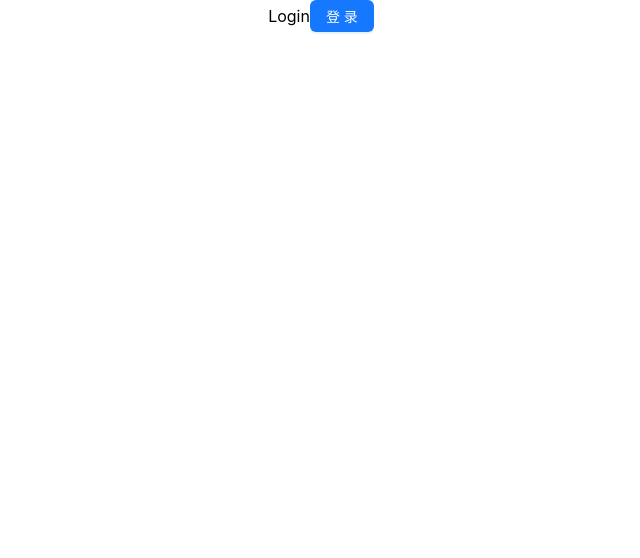
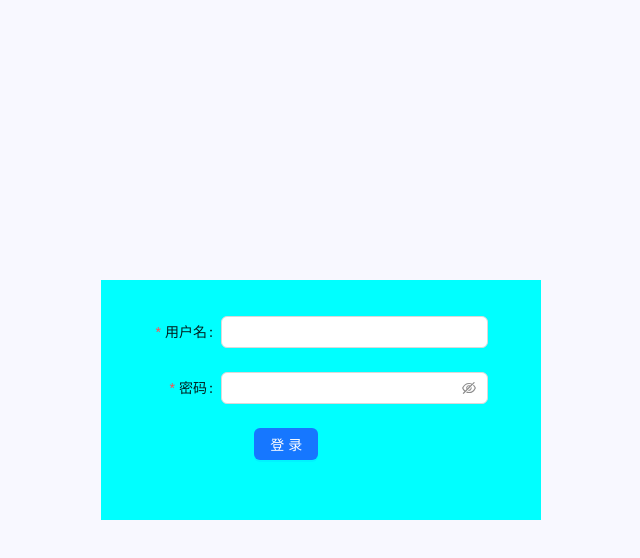
Before and after one commit to ppztt/graduate, a React app: page /login in a window 1280 px wide. Shown: the top 558 px of the page, without its empty margins (319-959 px from the left). Built offline with nearby package versions, Linux system fonts and the light colour scheme.

Commit message:
feat: 登录页

```diff
--- a/config/webpack.config.js
+++ b/config/webpack.config.js
@@ -317,6 +317,7 @@ module.exports = function (webpackEnv) {
         ...(isEnvProductionProfile && {
           'react-dom$': 'react-dom/profiling',
           'scheduler/tracing': 'scheduler/tracing-profiling',
+          '@': paths.appSrc
         }),
         ...(modules.webpackAliases || {}),
       },
--- a/package.json
+++ b/package.json
@@ -145,5 +145,9 @@
     "presets": [
       "react-app"
     ]
+  },
+  "devDependencies": {
+    "eslint-import-resolver-webpack": "^0.13.8",
+    "sass": "^1.77.2"
   }
 }
--- a/src/App.css
+++ b/src/App.css
@@ -1,38 +1,4 @@
 .App {
-  text-align: center;
+  width: 100%;
+  height: 100%;
 }
-
-.App-logo {
-  height: 40vmin;
-  pointer-events: none;
-}
-
-@media (prefers-reduced-motion: no-preference) {
-  .App-logo {
-    animation: App-logo-spin infinite 20s linear;
-  }
-}
-
-.App-header {
-  background-color: #282c34;
-  min-height: 100vh;
-  display: flex;
-  flex-direction: column;
-  align-items: center;
-  justify-content: center;
-  font-size: calc(10px + 2vmin);
-  color: white;
-}
-
-.App-link {
-  color: #61dafb;
-}
-
-@keyframes App-logo-spin {
-  from {
-    transform: rotate(0deg);
-  }
-  to {
-    transform: rotate(360deg);
-  }
-}
--- a/src/index.css
+++ b/src/index.css
@@ -5,9 +5,15 @@ body {
     sans-serif;
   -webkit-font-smoothing: antialiased;
   -moz-osx-font-smoothing: grayscale;
+  width: 100vw;
+  height: 100vh;
 }
 
 code {
   font-family: source-code-pro, Menlo, Monaco, Consolas, 'Courier New',
     monospace;
 }
+#root {
+  width: 100%;
+  height: 100%;
+}
--- /dev/null
+++ b/src/pages/login/index.scss
@@ -0,0 +1,19 @@
+.login-layout {
+    width: 100%;
+    height: 100%;
+    // background: url(../../assets/bg.png) no-repeat;
+    background-color: #F8F8FF;
+    .login-box {
+        display: flex;
+        justify-content: center;
+        flex-direction: column;
+        position: relative;
+        top: 50%;
+        left: 50%;
+        transform: translate(-50%, -50%);
+        width: 400px;
+        height: 200px;
+        padding: 20px;
+        background-color: aqua;
+    }
+}
--- a/src/pages/login/index.tsx
+++ b/src/pages/login/index.tsx
@@ -1,11 +1,47 @@
 import React from 'react'
-import { Button } from 'antd'
+import type { FormProps } from 'antd';
+import { Button, Form, Input } from 'antd';
+import { loginForm } from '@/type/loginType';
+import './index.scss'
 
 export default function Login() {
+      const onFinish: FormProps<loginForm>['onFinish'] = (values) => {
+        console.log('Success:', values)
+      }
+
+      const onFinishFailed: FormProps<loginForm>['onFinishFailed'] = (errorInfo) => {
+        console.log('Failed:', errorInfo)
+      }
     return (
-        <div>
-            Login
-            <Button type='primary'>登录</Button>
+        <div className='login-layout'>
+            <div className='login-box'>
+                <Form
+                    name="login_form"
+                    labelCol={{ span: 6 }}
+                    wrapperCol={{ span: 16 }}
+                    onFinish={onFinish}
+                    onFinishFailed={onFinishFailed}>
+                    <Form.Item<loginForm>
+                        label="用户名"
+                        name="username"
+                        rules={[{ required: true, message: '请输入用户名!' }]}>
+                        <Input />
+                    </Form.Item>
+
+                    <Form.Item<loginForm>
+                        label="密码"
+                        name="password"
+                        rules={[{ required: true, message: '请输入密码!' }]}>
+                        <Input.Password />
+                    </Form.Item>
+
+                    <Form.Item wrapperCol={{ offset: 8, span: 16 }}>
+                        <Button type="primary" htmlType="submit">
+                            登录
+                        </Button>
+                    </Form.Item>
+                </Form>
+            </div>
         </div>
     )
 }
--- /dev/null
+++ b/src/type/loginType.ts
@@ -0,0 +1,4 @@
+export type loginForm = {
+    username: String
+    password: String
+}
--- a/tsconfig.json
+++ b/tsconfig.json
@@ -6,6 +6,11 @@
       "dom.iterable",
       "esnext"
     ],
+    "paths": {
+        "@/*": [
+            "src/*"
+        ]
+    },
     "allowJs": true,
     "skipLibCheck": true,
     "esModuleInterop": true,
```
Also changed, not shown: 1 other file (tests, documents, lock files or other folders).
